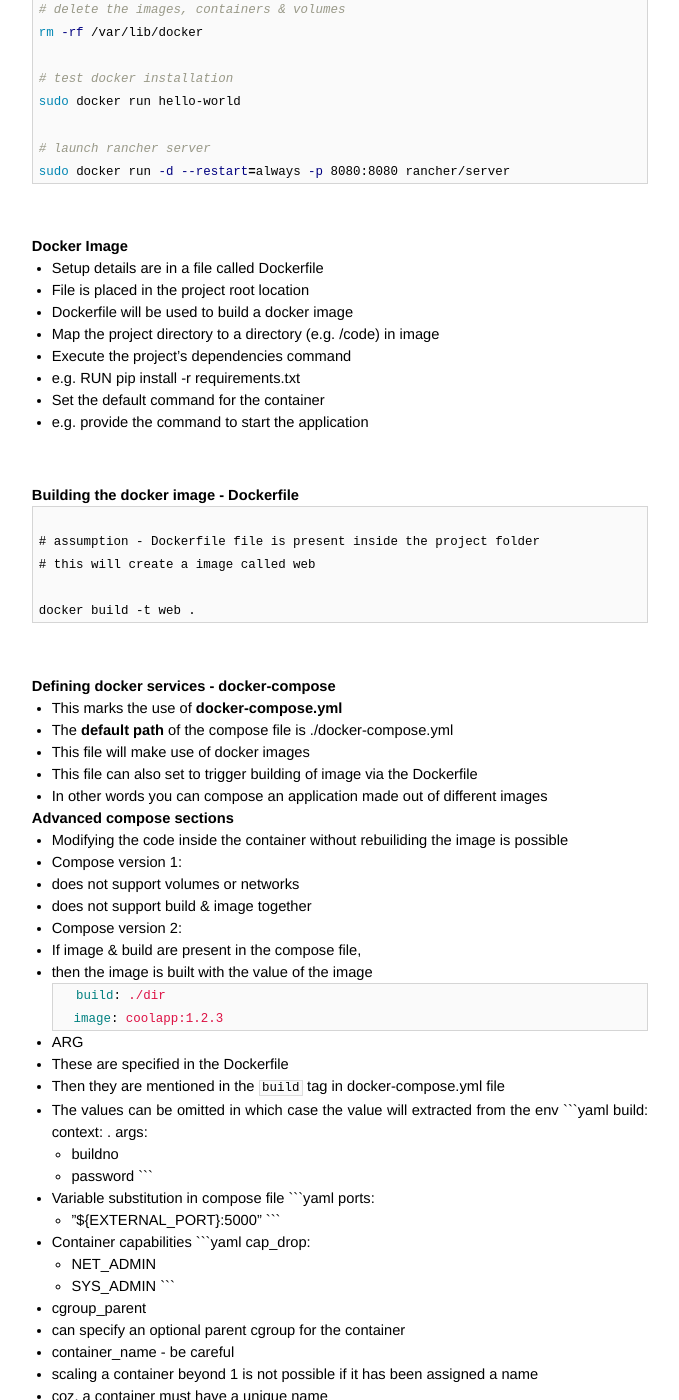
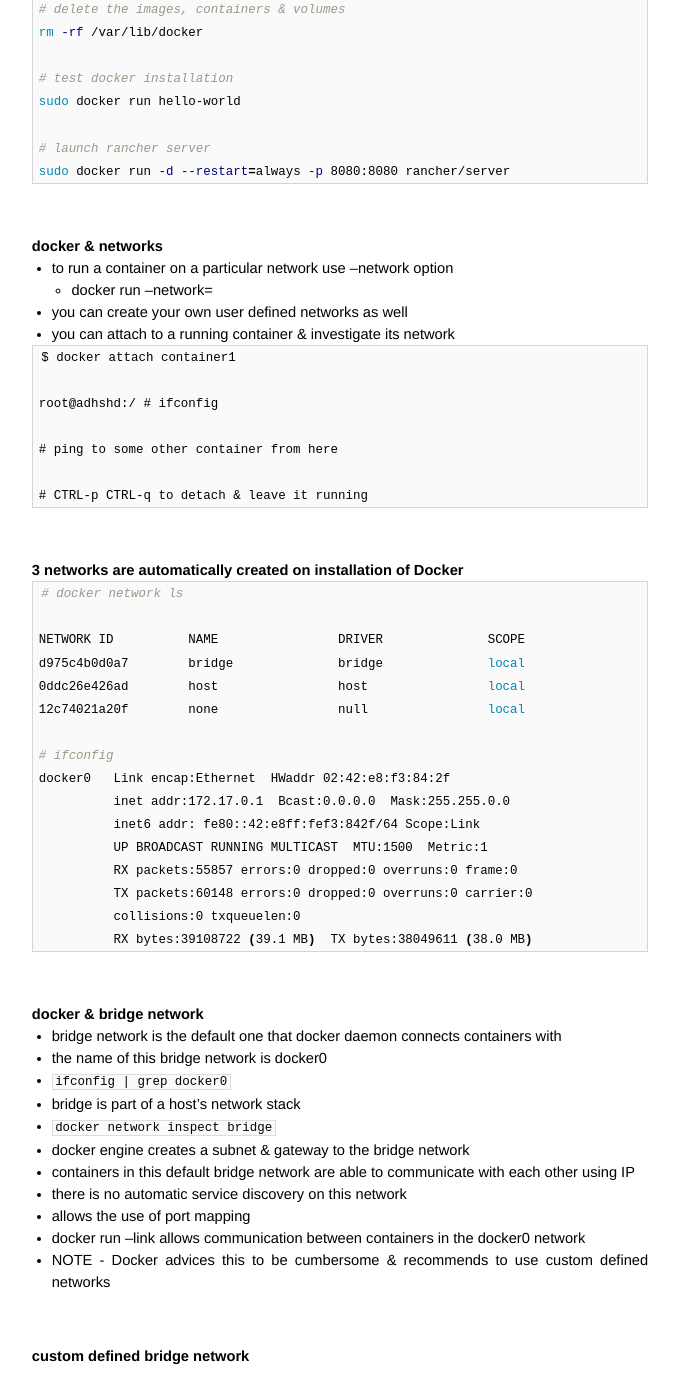
Before and after one commit to AmitKumarDas/amitkumardas.github.io, a Jekyll site: the page built from _posts/2016-09-18-analysis-and-dialysis-of-containers.md, in a window 1280 px wide and 1400 px high, scrolled down 1177 px. Shown: the whole window, without its empty margins (300-979 px from the left). Built offline with Jekyll 4.4.1, drawn with Linux system fonts in a browser that asks for light colours; some of the changed text lies outside the part shown.

Commit message:
Update 2016-09-18-analysis-and-dialysis-of-containers.md

````diff
--- a/_posts/2016-09-18-analysis-and-dialysis-of-containers.md
+++ b/_posts/2016-09-18-analysis-and-dialysis-of-containers.md
@@ -69,40 +69,70 @@
 
 <br />
 
-### Docker Image
+### docker & networks
 
-- Setup details are in a file called Dockerfile
-- File is placed in the project root location
-- Dockerfile will be used to build a docker image
-- Map the project directory to a directory (e.g. /code) in image
-- Execute the project's dependencies command
- - e.g. RUN pip install -r requirements.txt
-- Set the default command for the container
- - e.g. provide the command to start the application
-
-<br />
-
-### Building the docker image - Dockerfile
+- to run a container on a particular network use --network option
+  - docker run --network=<NETWORK>
+- you can create your own user defined networks as well
+- you can attach to a running container & investigate its network
 
 ```
+$ docker attach container1
 
-# assumption - Dockerfile file is present inside the project folder
-# this will create a image called web
+root@adhshd:/ # ifconfig
 
-docker build -t web .
+# ping to some other container from here
+
+# CTRL-p CTRL-q to detach & leave it running
 ```
 
 <br />
 
-### Defining docker services - docker-compose
+#### 3 networks are automatically created on installation of Docker
 
-- This marks the use of **docker-compose.yml**
- - The **default path** of the compose file is ./docker-compose.yml
-- This file will make use of docker images
-- This file can also set to trigger building of image via the Dockerfile
-- In other words you can compose an application made out of different images
+```bash
+# docker network ls
 
-### Advanced compose sections
+NETWORK ID          NAME                DRIVER              SCOPE
+d975c4b0d0a7        bridge              bridge              local
+0ddc26e426ad        host                host                local
+12c74021a20f        none                null                local
+
+# ifconfig
+docker0   Link encap:Ethernet  HWaddr 02:42:e8:f3:84:2f
+          inet addr:172.17.0.1  Bcast:0.0.0.0  Mask:255.255.0.0
+          inet6 addr: fe80::42:e8ff:fef3:842f/64 Scope:Link
+          UP BROADCAST RUNNING MULTICAST  MTU:1500  Metric:1
+          RX packets:55857 errors:0 dropped:0 overruns:0 frame:0
+          TX packets:60148 errors:0 dropped:0 overruns:0 carrier:0
+          collisions:0 txqueuelen:0
+          RX bytes:39108722 (39.1 MB)  TX bytes:38049611 (38.0 MB)
+```
+
+<br />
+
+#### docker & bridge network
+
+- bridge network is the default one that docker daemon connects containers with
+- the name of this bridge network is docker0
+- ```ifconfig | grep docker0```
+- bridge is part of a host's network stack
+- ```docker network inspect bridge```
+- docker engine creates a subnet & gateway to the bridge network
+- containers in this default bridge network are able to communicate with each other using IP
+- there is no automatic service discovery on this network
+- allows the use of port mapping
+- docker run --link allows communication between containers in the docker0 network
+- NOTE - Docker advices this to be cumbersome & recommends to use custom defined networks
+
+<br />
+
+#### custom defined bridge network
+
+
+<br />
+
+### Advanced docker-compose sections
 
 - Modifying the code inside the container without rebuiliding the image is possible
 - Compose version 1:
@@ -111,10 +141,12 @@
 - Compose version 2:
  - If image & build are present in the compose file,
  - then the image is built with the value of the image
+
  ```yaml
   build: ./dir
   image: coolapp:1.2.3
  ```
+
  - ARG
   - These are specified in the Dockerfile
   - Then they are mentioned in the ```build``` tag in docker-compose.yml file
@@ -126,17 +158,20 @@
     - buildno
     - password
  ```
+
  - Variable substitution in compose file
  ```yaml
   ports:
    - "${EXTERNAL_PORT}:5000"
  ```
+
  - Container capabilities
  ```yaml
   cap_drop:
    - NET_ADMIN
    - SYS_ADMIN
  ```
+
  - cgroup_parent
   - can specify an optional parent cgroup for the container
  - container_name - be careful
````
